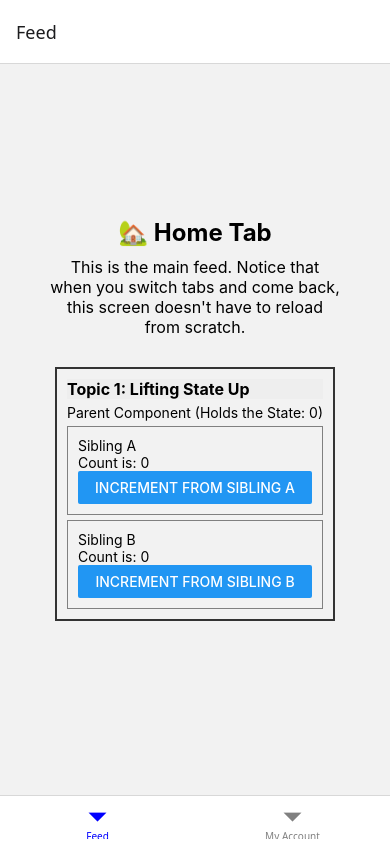
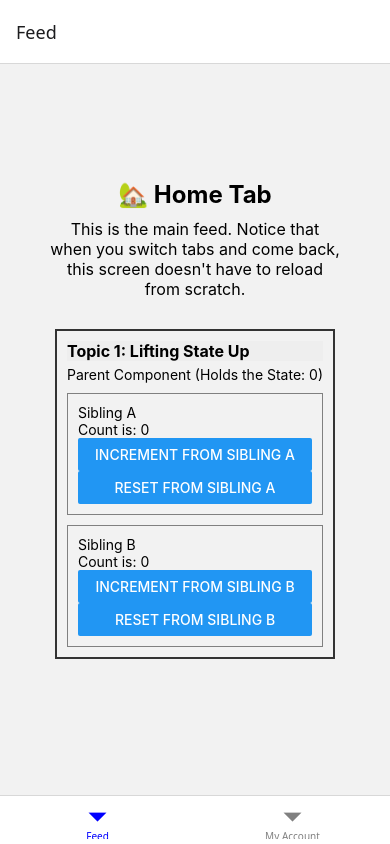
Before and after one commit to MarkJubasan/CSElec1-lesson7-and-8, a React Native app: screen /Home in a window 390 px wide. Built offline with nearby package versions, Linux system fonts and the light colour scheme.

Commit message:
add resetCount button

```diff
--- a/LiftingStateUp/LiftingStateChild.js
+++ b/LiftingStateUp/LiftingStateChild.js
@@ -2,7 +2,7 @@ import React from 'react';
 import { View, Text, Button } from 'react-native';
 import { styles } from '../styles';
 
-export default function LiftingStateChild({ childName, sharedCount, onIncrement }) {
+export default function LiftingStateChild({ childName, sharedCount, onIncrement, reset }) {
   return (
     <View style={styles.box}>
       <Text>{childName}</Text>
@@ -10,6 +10,7 @@ export default function LiftingStateChild({ childName, sharedCount, onIncrement
       <Text>Count is: {sharedCount}</Text>
       {/* 3. It triggers the parent's function to update the shared state */}
       <Button title={`Increment from ${childName}`} onPress={onIncrement} />
+      <View><Button title={`reset from ${childName}`} onPress={reset} /></View>
     </View>
   );
 }
--- a/LiftingStateUp/LiftingStateParent.js
+++ b/LiftingStateUp/LiftingStateParent.js
@@ -8,6 +8,7 @@ export default function LiftingStateParent() {
   // We keep 'count' in the parent so both Sibling A and Sibling B can access and modify it.
   const [count, setCount] = useState(0);
   const incrementCount = () => setCount(count + 1);
+  const resetCount = () => setCount(0);
 
   return (
     <View style={styles.section}>
@@ -18,11 +19,13 @@ export default function LiftingStateParent() {
         childName="Sibling A"
         sharedCount={count}
         onIncrement={incrementCount}
+        reset={resetCount}
       />
       <LiftingStateChild
         childName="Sibling B"
         sharedCount={count}
         onIncrement={incrementCount}
+        reset={resetCount}
       />
     </View>
   );
--- a/styles.js
+++ b/styles.js
@@ -38,6 +38,6 @@ export const styles = StyleSheet.create({
     borderWidth: 1,
     borderColor: 'gray',
     padding: 10,
-    marginTop: 5,
+    marginTop: 10,
   }
 });
```
